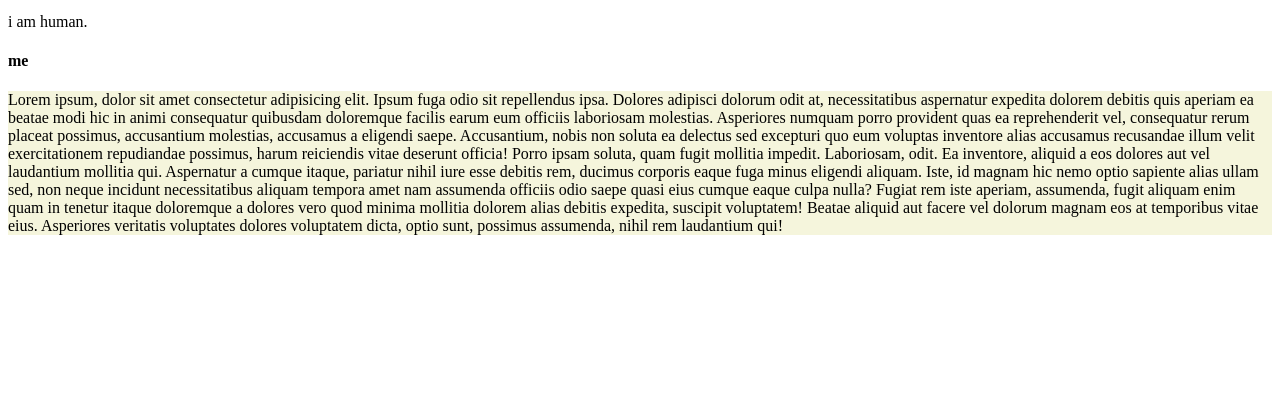
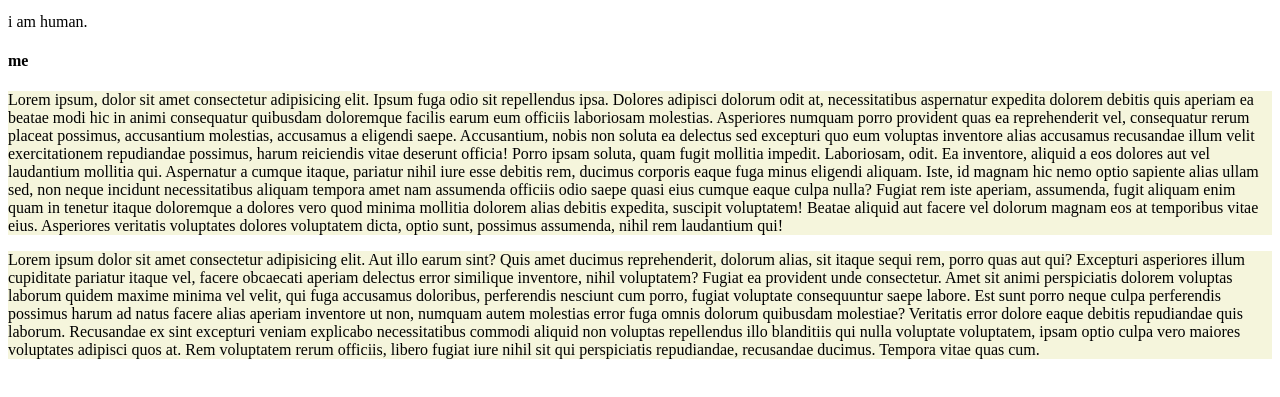
Before and after one commit to AfrinNaher/meaningful, a plain HTML site: page index.html in a window 1280 px wide. Shown: the part 101-498 px from the top of the page. Drawn offline with Linux system fonts and the light colour scheme.

Commit message:
added a paragraph

```diff
--- a/index.html
+++ b/index.html
@@ -14,6 +14,7 @@
     <div class="all">
         <h4>me</h4>
         <p>Lorem ipsum, dolor sit amet consectetur adipisicing elit. Ipsum fuga odio sit repellendus ipsa. Dolores adipisci dolorum odit at, necessitatibus aspernatur expedita dolorem debitis quis aperiam ea beatae modi hic in animi consequatur quibusdam doloremque facilis earum eum officiis laboriosam molestias. Asperiores numquam porro provident quas ea reprehenderit vel, consequatur rerum placeat possimus, accusantium molestias, accusamus a eligendi saepe. Accusantium, nobis non soluta ea delectus sed excepturi quo eum voluptas inventore alias accusamus recusandae illum velit exercitationem repudiandae possimus, harum reiciendis vitae deserunt officia! Porro ipsam soluta, quam fugit mollitia impedit. Laboriosam, odit. Ea inventore, aliquid a eos dolores aut vel laudantium mollitia qui. Aspernatur a cumque itaque, pariatur nihil iure esse debitis rem, ducimus corporis eaque fuga minus eligendi aliquam. Iste, id magnam hic nemo optio sapiente alias ullam sed, non neque incidunt necessitatibus aliquam tempora amet nam assumenda officiis odio saepe quasi eius cumque eaque culpa nulla? Fugiat rem iste aperiam, assumenda, fugit aliquam enim quam in tenetur itaque doloremque a dolores vero quod minima mollitia dolorem alias debitis expedita, suscipit voluptatem! Beatae aliquid aut facere vel dolorum magnam eos at temporibus vitae eius. Asperiores veritatis voluptates dolores voluptatem dicta, optio sunt, possimus assumenda, nihil rem laudantium qui!</p>
+        <p>Lorem ipsum dolor sit amet consectetur adipisicing elit. Aut illo earum sint? Quis amet ducimus reprehenderit, dolorum alias, sit itaque sequi rem, porro quas aut qui? Excepturi asperiores illum cupiditate pariatur itaque vel, facere obcaecati aperiam delectus error similique inventore, nihil voluptatem? Fugiat ea provident unde consectetur. Amet sit animi perspiciatis dolorem voluptas laborum quidem maxime minima vel velit, qui fuga accusamus doloribus, perferendis nesciunt cum porro, fugiat voluptate consequuntur saepe labore. Est sunt porro neque culpa perferendis possimus harum ad natus facere alias aperiam inventore ut non, numquam autem molestias error fuga omnis dolorum quibusdam molestiae? Veritatis error dolore eaque debitis repudiandae quis laborum. Recusandae ex sint excepturi veniam explicabo necessitatibus commodi aliquid non voluptas repellendus illo blanditiis qui nulla voluptate voluptatem, ipsam optio culpa vero maiores voluptates adipisci quos at. Rem voluptatem rerum officiis, libero fugiat iure nihil sit qui perspiciatis repudiandae, recusandae ducimus. Tempora vitae quas cum.</p>
 
     </div>
 </body>
```
